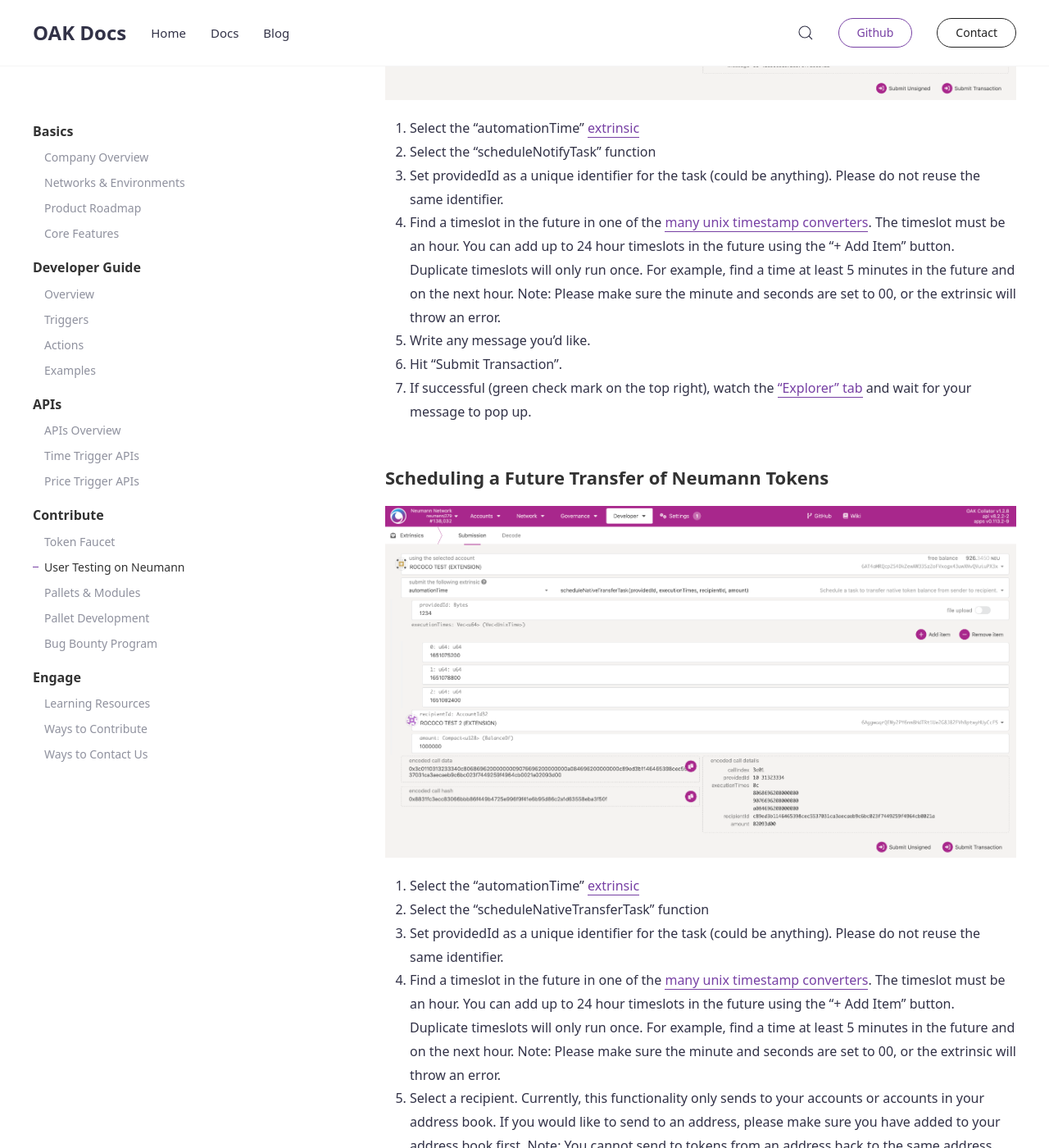
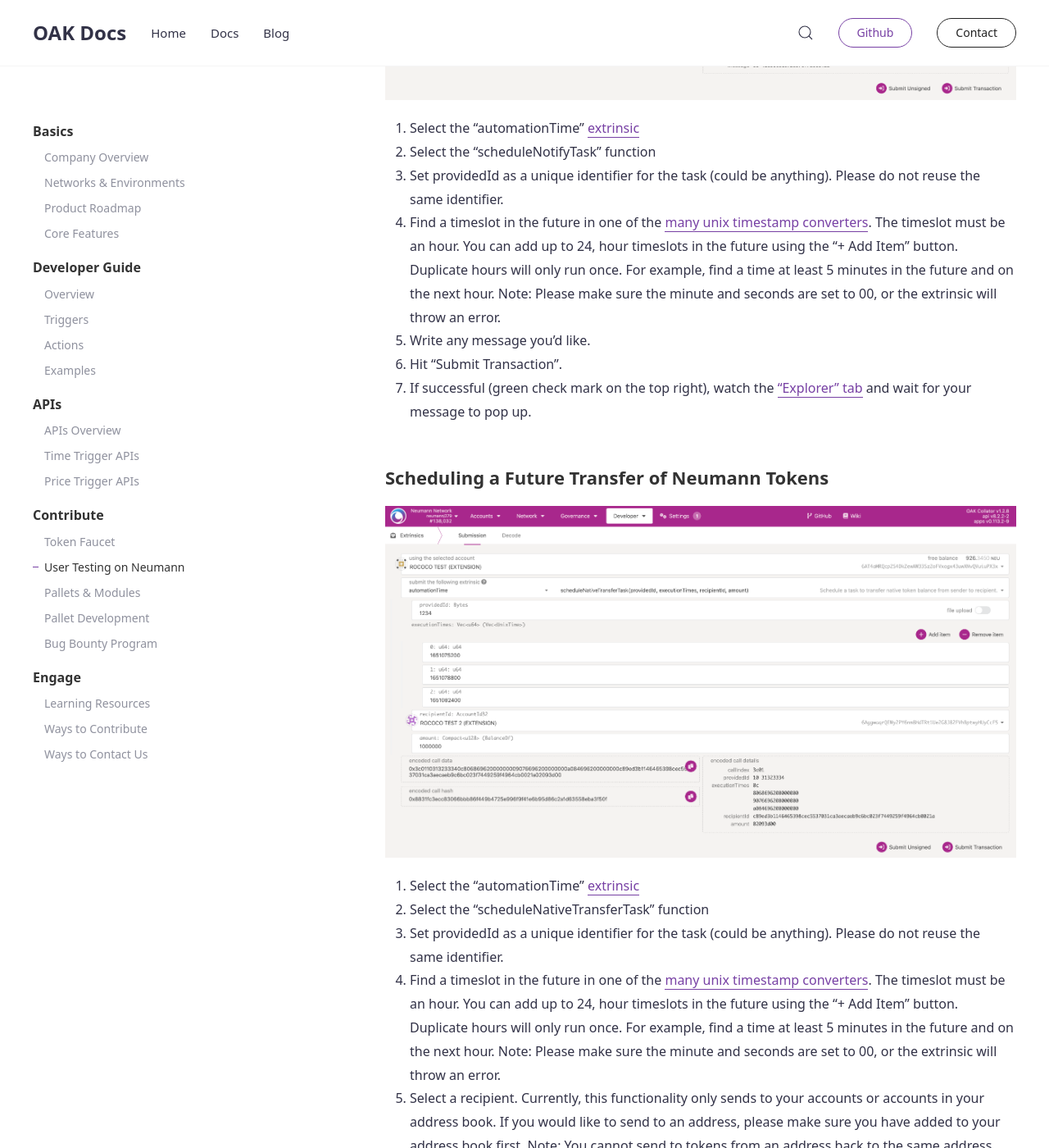
Before and after one commit to AvaProtocol/OAK-docs, a Jekyll site: the page built from _docs/neumann-testnet.md, in a window 1280 px wide and 1400 px high, scrolled down 837 px. Shown: the whole window at 82% size. Built offline with Jekyll 4.4.1, drawn with Linux system fonts in a browser that asks for light colours.

Commit message:
Update neumann-testnet.md

```diff
--- a/_docs/neumann-testnet.md
+++ b/_docs/neumann-testnet.md
@@ -18,7 +18,7 @@ tags: [testing]
 1. Select the "automationTime" [extrinsic](https://polkadot.js.org/apps/?rpc=wss%3A%2F%2Fneumann.api.onfinality.io%2Fpublic-ws#/extrinsics)
 2. Select the "scheduleNotifyTask" function
 3. Set providedId as a unique identifier for the task (could be anything). Please do not reuse the same identifier.
-4. Find a timeslot in the future in one of the [many unix timestamp converters](https://www.unixtimestamp.com/).  The timeslot must be an hour.  You can add up to 24 hour timeslots in the future using the "+ Add Item" button.  Duplicate timeslots will only run once. For example, find a time at least 5 minutes in the future and on the next hour.
+4. Find a timeslot in the future in one of the [many unix timestamp converters](https://www.unixtimestamp.com/).  The timeslot must be an hour.  You can add up to 24, hour timeslots in the future using the "+ Add Item" button.  Duplicate hours will only run once. For example, find a time at least 5 minutes in the future and on the next hour.
 Note: Please make sure the minute and seconds are set to 00, or the extrinsic will throw an error.
 5. Write any message you'd like.
 6. Hit "Submit Transaction".
@@ -31,7 +31,7 @@ Note: Please make sure the minute and seconds are set to 00, or the extrinsic wi
 1. Select the "automationTime" [extrinsic](https://polkadot.js.org/apps/?rpc=wss%3A%2F%2Fneumann.api.onfinality.io%2Fpublic-ws#/extrinsics)
 2. Select the "scheduleNativeTransferTask" function
 3. Set providedId as a unique identifier for the task (could be anything). Please do not reuse the same identifier.
-4. Find a timeslot in the future in one of the [many unix timestamp converters](https://www.unixtimestamp.com/).  The timeslot must be an hour.  You can add up to 24 hour timeslots in the future using the "+ Add Item" button.  Duplicate timeslots will only run once. For example, find a time at least 5 minutes in the future and on the next hour.
+4. Find a timeslot in the future in one of the [many unix timestamp converters](https://www.unixtimestamp.com/).  The timeslot must be an hour.  You can add up to 24, hour timeslots in the future using the "+ Add Item" button.  Duplicate hours will only run once. For example, find a time at least 5 minutes in the future and on the next hour.
 Note: Please make sure the minute and seconds are set to 00, or the extrinsic will throw an error.
 5. Select a recipient. Currently, this functionality only sends to your accounts or accounts in your address book. If you would like to send to an address, please make sure you have added to your address book first.
 Note: You cannot send to tokens from an address back to the same address. Please make sure that the selected account is different from the recipientId.
```
